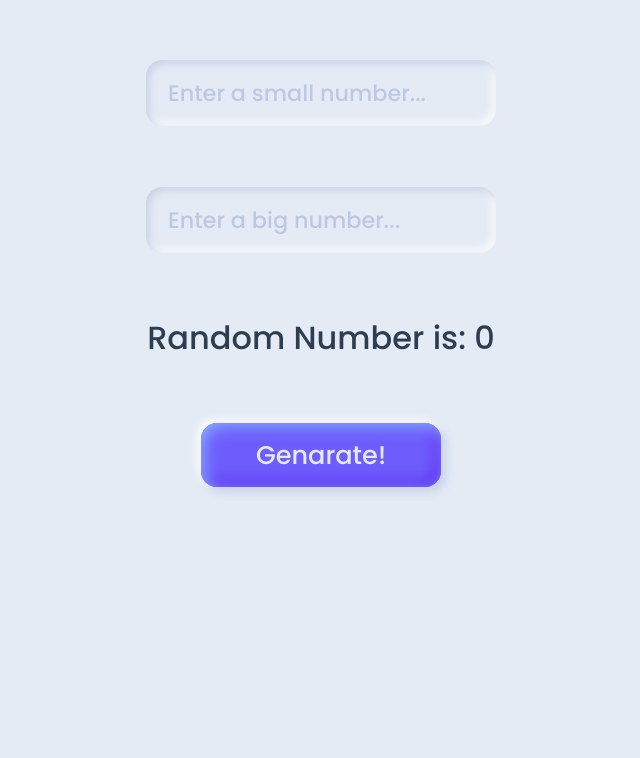
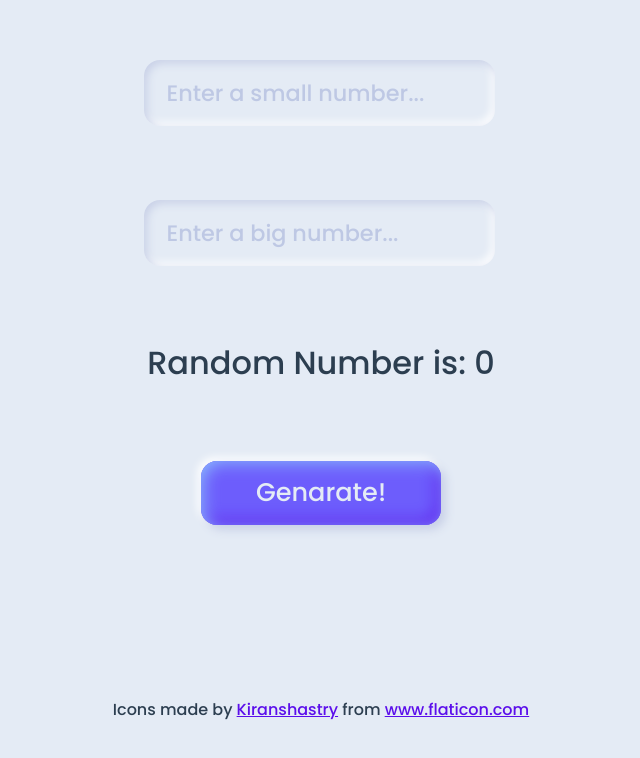
Before and after one commit to TalkativeDiv/random-number, a website built with Vite: page index.html in a window 1280 px wide. Shown: the whole page, without its empty margins (319-959 px from the left). Built offline with nearby package versions, Linux system fonts and the light colour scheme.

Commit message:
atributed to the artists (thank you artists!)

```diff
--- a/src/scripts/main.js
+++ b/src/scripts/main.js
@@ -1,4 +1,4 @@
-import '/src/styles/style.css'
+import '/src/styles/styles.css'
 const app = document.getElementById('app');
 const appContent =
 `
@@ -7,7 +7,10 @@ const appContent =
 <input type="text" class="form__input" id = "txtMaxNum" placeholder="Enter a big number...">
 <label id = "lblRandInt">Random Number is: 0</label>
 <button class="btn btn__primary" id = "btnGen"><p>Genarate!</p></button>
+<br/>
+<div>Icons made by <a href="https://www.flaticon.com/authors/kiranshastry" title="Kiranshastry">Kiranshastry</a> from <a href="https://www.flaticon.com/" title="Flaticon">www.flaticon.com</a></div>
 </div>
+
 `
 app.innerHTML = appContent
 const txtMinNum = document.getElementById('txtMinNum')
--- a/src/styles/style.css
+++ b/src/styles/styles.css
@@ -105,3 +105,10 @@
 #lblRandInt{
   font-size: 2rem;
 }
+a{
+  color: var(--primary-dark);
+}
+
+input{
+  margin-left:7.5% ;
+}
```
